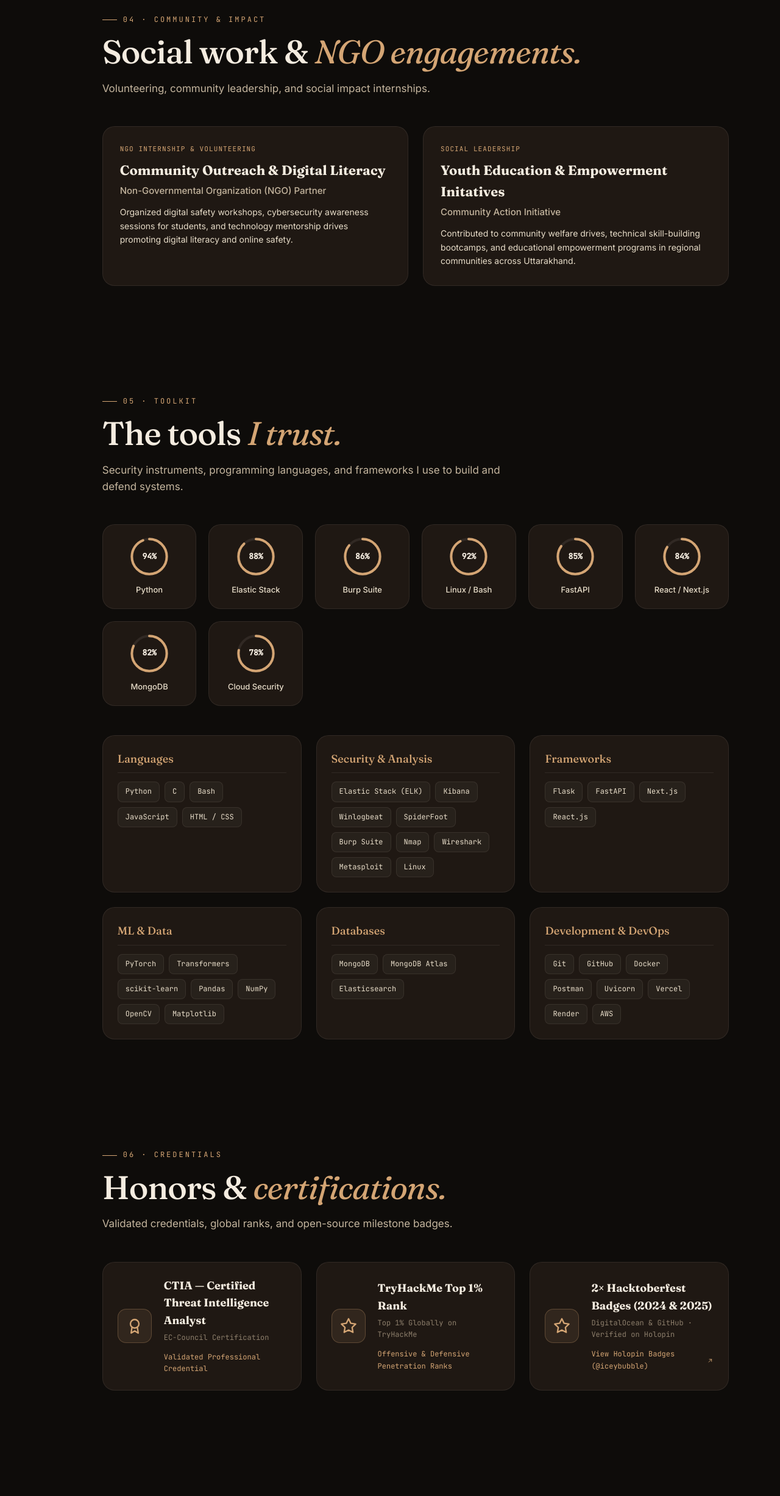
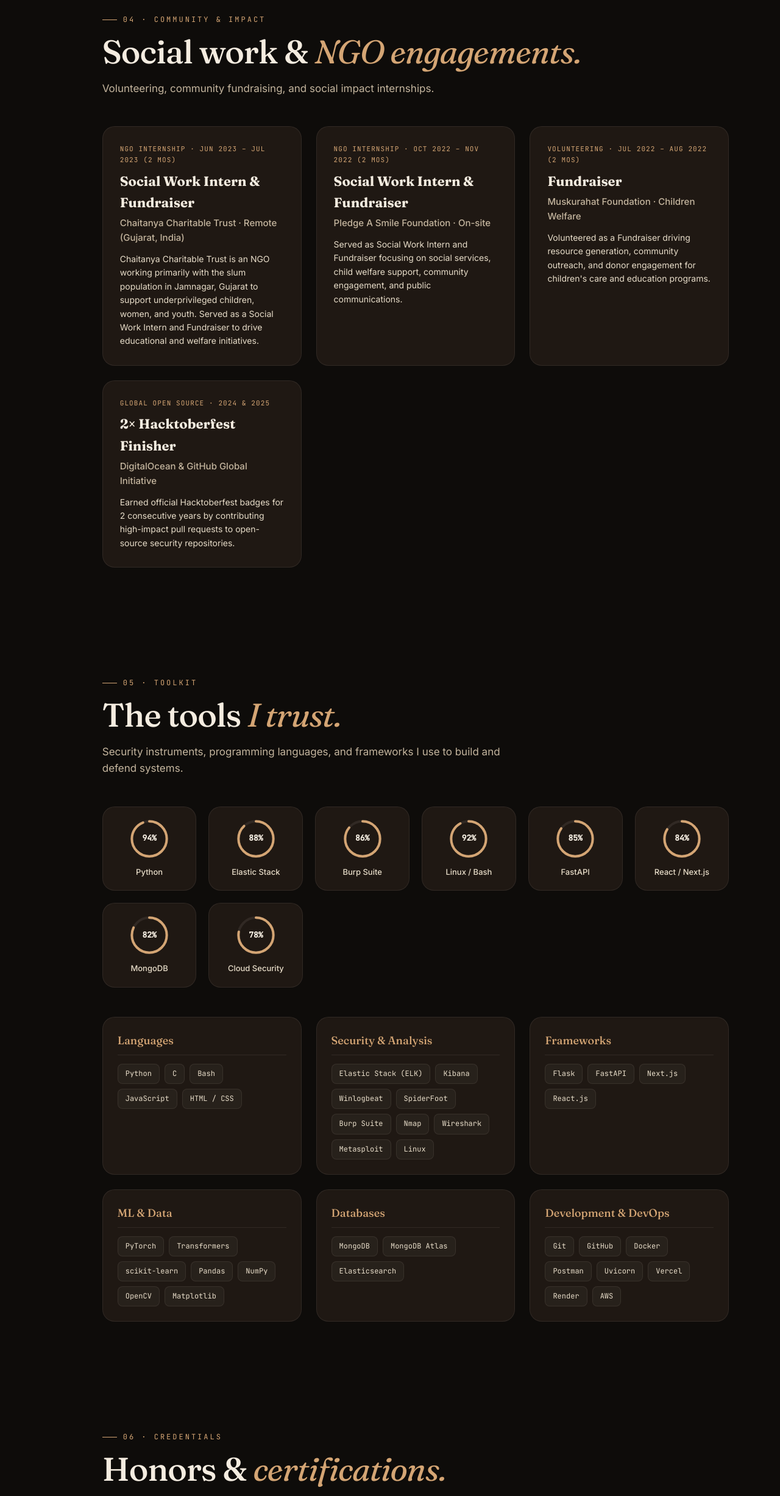
Before and after one commit to iceybubble/My-Portfolio, a plain HTML site: page index.html in a window 1280 px wide. Shown: the part 5640-8094 px from the top of the page at 61% size. Drawn offline with Linux system fonts and the light colour scheme.

Commit message:
Update profile contact info, NGO internships/fundraiser details, and certification links

```diff
--- a/index.html
+++ b/index.html
@@ -454,25 +454,43 @@
   <section id="social-work" class="section-track">
     <div class="eyebrow reveal">04 · Community &amp; Impact</div>
     <h2 class="section-title reveal">Social work &amp; <em>NGO engagements.</em></h2>
-    <p class="section-subtitle reveal">Volunteering, community leadership, and social impact internships.</p>
+    <p class="section-subtitle reveal">Volunteering, community fundraising, and social impact internships.</p>
 
     <div class="social-work-grid">
 
       <article class="social-card reveal magnetic">
-        <div class="social-card__badge">NGO Internship &amp; Volunteering</div>
-        <h3 class="social-card__title">Community Outreach &amp; Digital Literacy</h3>
-        <div class="social-card__org">Non-Governmental Organization (NGO) Partner</div>
+        <div class="social-card__badge">NGO Internship · Jun 2023 – Jul 2023 (2 mos)</div>
+        <h3 class="social-card__title">Social Work Intern &amp; Fundraiser</h3>
+        <div class="social-card__org">Chaitanya Charitable Trust · Remote (Gujarat, India)</div>
         <p class="social-card__desc">
-          Organized digital safety workshops, cybersecurity awareness sessions for students, and technology mentorship drives promoting digital literacy and online safety.
+          Chaitanya Charitable Trust is an NGO working primarily with the slum population in Jamnagar, Gujarat to support underprivileged children, women, and youth. Served as a Social Work Intern and Fundraiser to drive educational and welfare initiatives.
         </p>
       </article>
 
       <article class="social-card reveal magnetic">
-        <div class="social-card__badge">Social Leadership</div>
-        <h3 class="social-card__title">Youth Education &amp; Empowerment Initatives</h3>
-        <div class="social-card__org">Community Action Initiative</div>
+        <div class="social-card__badge">NGO Internship · Oct 2022 – Nov 2022 (2 mos)</div>
+        <h3 class="social-card__title">Social Work Intern &amp; Fundraiser</h3>
+        <div class="social-card__org">Pledge A Smile Foundation · On-site</div>
         <p class="social-card__desc">
-          Contributed to community welfare drives, technical skill-building bootcamps, and educational empowerment programs in regional communities across Uttarakhand.
+          Served as Social Work Intern and Fundraiser focusing on social services, child welfare support, community engagement, and public communications.
+        </p>
+      </article>
+
+      <article class="social-card reveal magnetic">
+        <div class="social-card__badge">Volunteering · Jul 2022 – Aug 2022 (2 mos)</div>
+        <h3 class="social-card__title">Fundraiser</h3>
+        <div class="social-card__org">Muskurahat Foundation · Children Welfare</div>
+        <p class="social-card__desc">
+          Volunteered as a Fundraiser driving resource generation, community outreach, and donor engagement for children's care and education programs.
+        </p>
+      </article>
+
+      <article class="social-card reveal magnetic">
+        <div class="social-card__badge">Global Open Source · 2024 &amp; 2025</div>
+        <h3 class="social-card__title">2× Hacktoberfest Finisher</h3>
+        <div class="social-card__org">DigitalOcean &amp; GitHub Global Initiative</div>
+        <p class="social-card__desc">
+          Earned official Hacktoberfest badges for 2 consecutive years by contributing high-impact pull requests to open-source security repositories.
         </p>
       </article>
 
@@ -588,9 +606,10 @@
         <div class="cert-card__body">
           <h4>CTIA — Certified Threat Intelligence Analyst</h4>
           <div class="cert-card__meta">EC-Council Certification</div>
-          <div class="cert-card__verify">
-            Validated Professional Credential
-          </div>
+          <a class="cert-card__verify" href="https://www.linkedin.com/in/pallavikathait/details/certifications/" target="_blank" rel="noopener">
+            View Certification on LinkedIn
+            <svg viewBox="0 0 24 24" fill="none" stroke="currentColor" stroke-width="2" stroke-linecap="round" stroke-linejoin="round"><path d="M7 17L17 7M9 7h8v8"/></svg>
+          </a>
         </div>
       </article>
 
@@ -601,9 +620,10 @@
         <div class="cert-card__body">
           <h4>TryHackMe Top 1% Rank</h4>
           <div class="cert-card__meta">Top 1% Globally on TryHackMe</div>
-          <div class="cert-card__verify">
-            Offensive &amp; Defensive Penetration Ranks
-          </div>
+          <a class="cert-card__verify" href="https://tryhackme.com/p/PallaviKathait" target="_blank" rel="noopener">
+            View TryHackMe Profile (@PallaviKathait)
+            <svg viewBox="0 0 24 24" fill="none" stroke="currentColor" stroke-width="2" stroke-linecap="round" stroke-linejoin="round"><path d="M7 17L17 7M9 7h8v8"/></svg>
+          </a>
         </div>
       </article>
 
@@ -684,6 +704,14 @@
         </p>
 
         <div class="contact-info">
+          <a href="mailto:kathaitpallavi164@gmail.com" class="magnetic">
+            <span class="ico">
+              <svg viewBox="0 0 24 24" fill="none" stroke="currentColor" stroke-width="2" stroke-linecap="round" stroke-linejoin="round"><path d="M4 4h16c1.1 0 2 .9 2 2v12c0 1.1-.9 2-2 2H4c-1.1 0-2-.9-2-2V6c0-1.1.9-2 2-2z"/><polyline points="22,6 12,13 2,6"/></svg>
+            </span>
+            <span class="label">EMAIL:</span>
+            kathaitpallavi164@gmail.com
+          </a>
+
           <a href="https://www.linkedin.com/in/pallavikathait/" target="_blank" rel="noopener" class="magnetic">
             <span class="ico">
               <svg viewBox="0 0 24 24" fill="currentColor"><path d="M19 3a2 2 0 012 2v14a2 2 0 01-2 2H5a2 2 0 01-2-2V5a2 2 0 012-2h14M8.34 17.34V10.67H6.13v6.67h2.21M7.23 9.76a1.28 1.28 0 100-2.56 1.28 1.28 0 000 2.56M18 17.34v-3.66c0-1.92-1.04-2.81-2.42-2.81a2.09 2.09 0 00-1.9 1.04v-.9h-2.21v6.33h2.21v-3.51c0-.93.18-1.83 1.33-1.83 1.13 0 1.14 1.06 1.14 1.89v3.45H18z"/></svg>
@@ -694,18 +722,18 @@
 
           <a href="https://github.com/iceybubble" target="_blank" rel="noopener" class="magnetic">
             <span class="ico">
-              <svg viewBox="0 0 24 24" fill="currentColor"><path d="M12 2C6.48 2 2 6.48 2 12c0 4.42 2.87 8.17 6.84 9.5.5.08.66-.23.66-.5v-1.69c-2.77.6-3.36-1.34-3.36-1.34-.46-1.16-1.11-1.47-1.11-1.47-.91-.62.07-.6.07-.6 1 .07 1.53 1.03 1.53 1.03.87 1.52 2.34 1.07 2.91.83.09-.65.35-1.09.63-1.34-2.22-.25-4.55-1.11-4.55-4.94 0-1.1.39-1.99 1.03-2.69-.1-.25-.45-1.27.1-2.65 0 0 .84-.27 2.75 1.02.79-.22 1.65-.33 2.5-.33s1.71.11 2.5.33c1.91-1.29 2.75-1.02 2.75-1.02.55 1.38.2 2.4.1 2.65.64.7 1.03 1.59 1.03 2.69 0 3.84-2.34 4.68-4.57 4.93.36.31.69.92.69 1.85V21c0 .27.16.59.67.5C19.14 20.16 22 16.42 22 12A10 10 0 0012 2z"/></svg>
+              <svg viewBox="0 0 24 24" fill="currentColor"><path d="M12 2C6.48 2 2 6.48 2 12c0 4.42 2.87 8.17 6.84 9.5.5.08.66-.23.66-.5v-1.69c-2.77.6-3.36-1.34-3.36-1.34-.46-1.16-1.11-1.47-1.11-1.47-.91-.62.07-.6.07-.6 1 .07 1.53 1.03 1.53 1.03.87 1.52 2.34 1.07 2.91.83.09-.65.35-1.09.63-1.34-2.22-.25-4.55-1.11-4.55-4.94 0-1.1.39-1.99 1.03-2.69-.1-.25-.45-1.27.1-2.65 0 0 .84-.27 2.75 1.02.79-.22 1.65-.33 2.5-.33s1.71.11 2.5-3.33c1.91-1.29 2.75-1.02 2.75-1.02.55 1.38.2 2.4.1 2.65.64.7 1.03 1.59 1.03 2.69 0 3.84-2.34 4.68-4.57 4.93.36.31.69.92.69 1.85V21c0 .27.16.59.67.5C19.14 20.16 22 16.42 22 12A10 10 0 0012 2z"/></svg>
             </span>
             <span class="label">GITHUB:</span>
             @iceybubble
           </a>
 
-          <a href="https://www.holopin.io/@iceybubble#badges" target="_blank" rel="noopener" class="magnetic">
+          <a href="https://tryhackme.com/p/PallaviKathait" target="_blank" rel="noopener" class="magnetic">
             <span class="ico">
               <svg viewBox="0 0 24 24" fill="currentColor"><path d="M12 2L2 7l10 5 10-5-10-5zM2 17l10 5 10-5M2 12l10 5 10-5"/></svg>
             </span>
-            <span class="label">HOLOPIN BADGES:</span>
-            @iceybubble
+            <span class="label">TRYHACKME:</span>
+            @PallaviKathait
           </a>
 
           <a href="https://hashnode.com/@iceybubble" target="_blank" rel="noopener" class="magnetic">
@@ -714,14 +742,6 @@
             </span>
             <span class="label">HASHNODE:</span>
             @iceybubble
-          </a>
-
-          <a href="https://x.com/maybe_priyanshi" target="_blank" rel="noopener" class="magnetic">
-            <span class="ico">
-              <svg viewBox="0 0 24 24" fill="currentColor"><path d="M18.244 2.25h3.308l-7.227 8.26 8.502 11.24H16.17l-5.214-6.817L4.99 21.75H1.68l7.73-8.835L1.254 2.25H8.08l4.713 6.231zm-1.161 17.52h1.833L7.084 4.126H5.117z"/></svg>
-            </span>
-            <span class="label">TWITTER / X:</span>
-            @maybe_priyanshi
           </a>
         </div>
       </div>
@@ -757,11 +777,11 @@
           Building secure, intelligent, and resilient software from Srinagar Garhwal, Uttarakhand.
         </p>
         <div class="footer-socials">
+          <a href="mailto:kathaitpallavi164@gmail.com" aria-label="Email"><svg viewBox="0 0 24 24" fill="none" stroke="currentColor" stroke-width="2" stroke-linecap="round" stroke-linejoin="round"><path d="M4 4h16c1.1 0 2 .9 2 2v12c0 1.1-.9 2-2 2H4c-1.1 0-2-.9-2-2V6c0-1.1.9-2 2-2z"/><polyline points="22,6 12,13 2,6"/></svg></a>
           <a href="https://www.linkedin.com/in/pallavikathait/" target="_blank" rel="noopener" aria-label="LinkedIn"><svg viewBox="0 0 24 24" fill="currentColor"><path d="M19 3a2 2 0 012 2v14a2 2 0 01-2 2H5a2 2 0 01-2-2V5a2 2 0 012-2h14M8.34 17.34V10.67H6.13v6.67h2.21M7.23 9.76a1.28 1.28 0 100-2.56 1.28 1.28 0 000 2.56M18 17.34v-3.66c0-1.92-1.04-2.81-2.42-2.81a2.09 2.09 0 00-1.9 1.04v-.9h-2.21v6.33h2.21v-3.51c0-.93.18-1.83 1.33-1.83 1.13 0 1.14 1.06 1.14 1.89v3.45H18z"/></svg></a>
           <a href="https://github.com/iceybubble" target="_blank" rel="noopener" aria-label="GitHub"><svg viewBox="0 0 24 24" fill="currentColor"><path d="M12 2C6.48 2 2 6.48 2 12c0 4.42 2.87 8.17 6.84 9.5.5.08.66-.23.66-.5v-1.69c-2.77.6-3.36-1.34-3.36-1.34-.46-1.16-1.11-1.47-1.11-1.47-.91-.62.07-.6.07-.6 1 .07 1.53 1.03 1.53 1.03.87 1.52 2.34 1.07 2.91.83.09-.65.35-1.09.63-1.34-2.22-.25-4.55-1.11-4.55-4.94 0-1.1.39-1.99 1.03-2.69-.1-.25-.45-1.27.1-2.65 0 0 .84-.27 2.75 1.02.79-.22 1.65-.33 2.5-.33s1.71.11 2.5.33c1.91-1.29 2.75-1.02 2.75-1.02.55 1.38.2 2.4.1 2.65.64.7 1.03 1.59 1.03 2.69 0 3.84-2.34 4.68-4.57 4.93.36.31.69.92.69 1.85V21c0 .27.16.59.67.5C19.14 20.16 22 16.42 22 12A10 10 0 0012 2z"/></svg></a>
-          <a href="https://www.holopin.io/@iceybubble#badges" target="_blank" rel="noopener" aria-label="Holopin"><svg viewBox="0 0 24 24" fill="currentColor"><path d="M12 2L2 7l10 5 10-5-10-5zM2 17l10 5 10-5M2 12l10 5 10-5"/></svg></a>
+          <a href="https://tryhackme.com/p/PallaviKathait" target="_blank" rel="noopener" aria-label="TryHackMe"><svg viewBox="0 0 24 24" fill="currentColor"><path d="M12 2L2 7l10 5 10-5-10-5zM2 17l10 5 10-5M2 12l10 5 10-5"/></svg></a>
           <a href="https://hashnode.com/@iceybubble" target="_blank" rel="noopener" aria-label="Hashnode"><svg viewBox="0 0 24 24" fill="currentColor"><path d="M22.351 8.019l-6.37-6.37a5.63 5.63 0 00-7.962 0l-6.37 6.37a5.63 5.63 0 000 7.962l6.37 6.37a5.63 5.63 0 007.962 0l6.37-6.37a5.63 5.63 0 000-7.962z"/></svg></a>
-          <a href="https://x.com/maybe_priyanshi" target="_blank" rel="noopener" aria-label="Twitter"><svg viewBox="0 0 24 24" fill="currentColor"><path d="M18.244 2.25h3.308l-7.227 8.26 8.502 11.24H16.17l-5.214-6.817L4.99 21.75H1.68l7.73-8.835L1.254 2.25H8.08l4.713 6.231zm-1.161 17.52h1.833L7.084 4.126H5.117z"/></svg></a>
         </div>
       </div>
 
```
